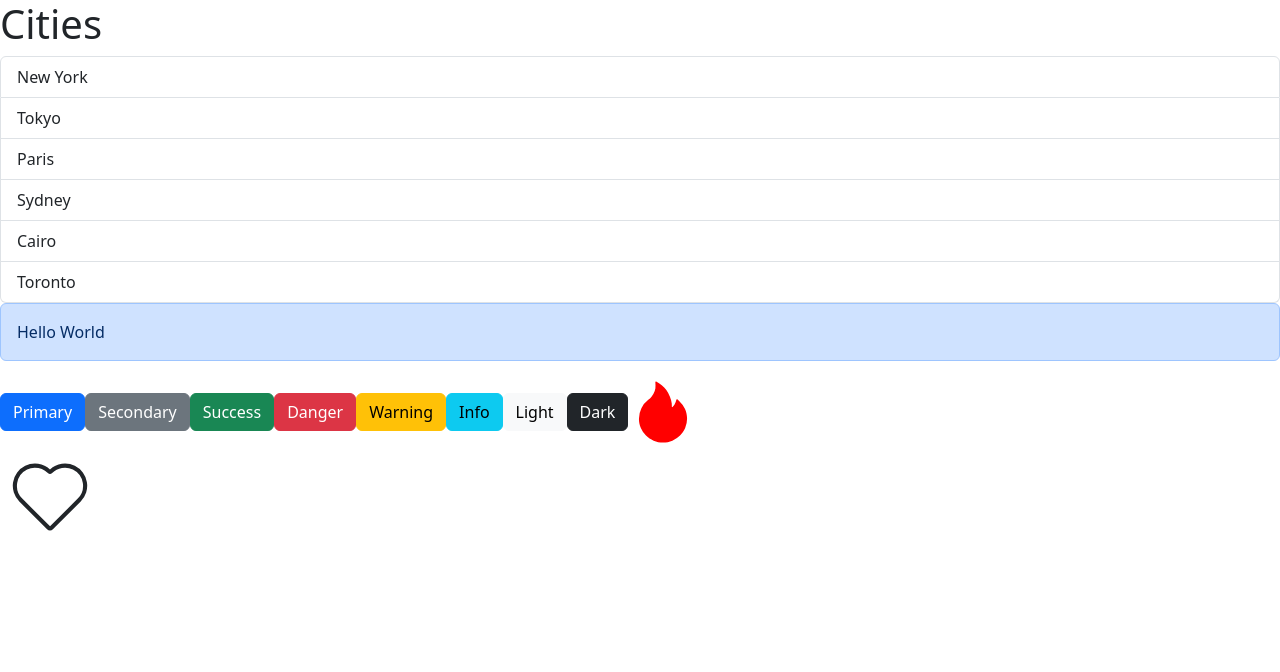
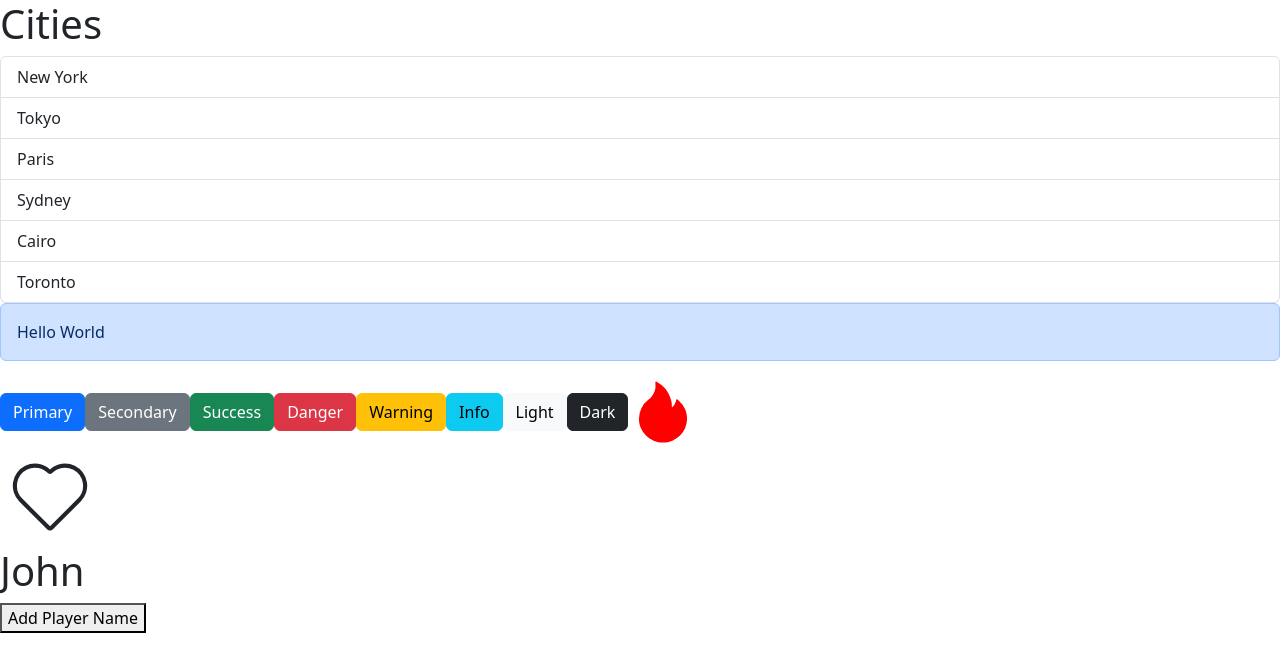
Before and after one commit to Shyarkhalil/Game-React-App, a React (Vite) app: page / in a window 1280 px wide. Shown: the top 672 px of the page. Built offline with nearby package versions, Linux system fonts and the light colour scheme.

Commit message:
Add gameplayer component

```diff
--- a/src/App.tsx
+++ b/src/App.tsx
@@ -4,6 +4,7 @@ import './App.css';
 import Alert from './components/Alert';
 import ButtonList from './components/ButtonList';
 import Dismissing from './components/Dismissing';
+import GamPlayer from './components/GamPlayer';
 import Like from './components/Like';
 import ListGroup from './components/ListGroup';
 const items = ['New York', 'Tokyo', 'Paris', 'Sydney', 'Cairo', 'Toronto'];
@@ -33,6 +34,22 @@ function App() {
     setLiked((prevState) => !prevState);
     console.log(liked);
   };
+  const [game, setGame] = useState({
+    id: 1,
+    player: {
+      name: 'John',
+      score: 200,
+    },
+  });
+  const handlePlayerNameUpdate = () => {
+    setGame((prevGame) => ({
+      ...prevGame,
+      player: {
+        ...prevGame.player,
+        name: 'Jane',
+      },
+    }));
+  };
   return (
     <>
       <ListGroup items={items} heading={cities} />
@@ -43,6 +60,7 @@ function App() {
       <ButtonList buttons={buttons} onClick={handleButtonClick} />
       <AiFillFire color="red" size="70" />
       <Like onLikeHandeler={onLikeHandeler} isLiked={liked} />
+      <GamPlayer game={game} onPlayerNameUpdate={handlePlayerNameUpdate} />
     </>
   );
 }
--- /dev/null
+++ b/src/components/GamPlayer.tsx
@@ -0,0 +1,24 @@
+interface Player {
+  name: string;
+  score: number;
+}
+
+interface Game {
+  id: number;
+  player: Player;
+}
+
+interface GameProps {
+  game: Game;
+  onPlayerNameUpdate: () => void;
+}
+const GamPlayer: React.FC<GameProps> = ({ game, onPlayerNameUpdate }) => {
+  return (
+    <div>
+      <h1>{game.player.name}</h1>
+      <button onClick={onPlayerNameUpdate}>Add Player Name</button>
+    </div>
+  );
+};
+
+export default GamPlayer;
```
